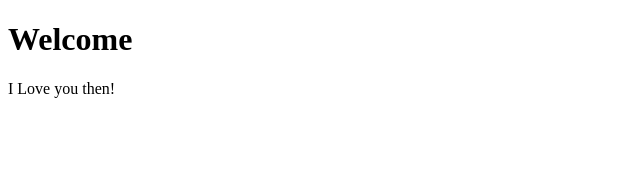
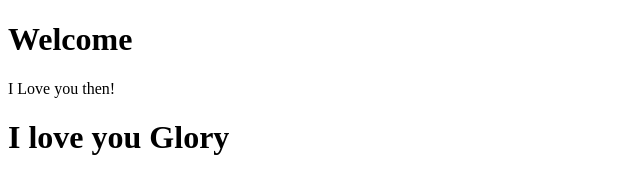
Before and after one commit to KingLavo/git-one, a plain HTML site: page index.html in a window 1280 px wide. Shown: the whole page, without its empty margins (0-640 px from the left). Drawn offline with Linux system fonts and the light colour scheme.

Commit message:
added a div with a class of conatainer on the index html

```diff
--- a/index.html
+++ b/index.html
@@ -9,5 +9,8 @@
 <body>
     <h1>Welcome</h1>
     <p>I Love you then!</p>
+    <div class="container">
+        <h1> I love you Glory</h1>
+    </div>
 </body>
 </html>
```
